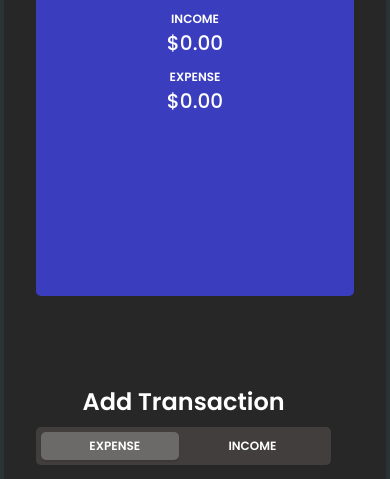
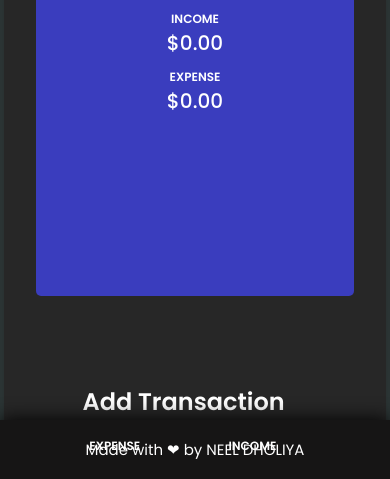
Before and after one commit to neeldholiya04/Expense-Tracker, a plain HTML site: page index.html in a window 390 px wide. Shown: the part 365-844 px from the top of the page. Drawn offline with Linux system fonts and the light colour scheme; a script that the page names is missing.

Commit message:
made it responsive

```diff
--- a/style.css
+++ b/style.css
@@ -53,7 +53,7 @@ main {
     flex-direction: row;
     gap: 5rem;
     max-width: 98vw;
-    max-height: 100vh;
+    max-height: 100;
     margin: 1rem auto;
     background-color: rgb(39, 39, 39);
     padding: 2rem;
@@ -285,4 +285,6 @@ footer{
     justify-content: center;
     align-items: center;
     box-shadow: 0px 0px 20px 0px rgba(0, 0, 0, 5);
+    position: fixed;
+    bottom: 0;
 }
```
